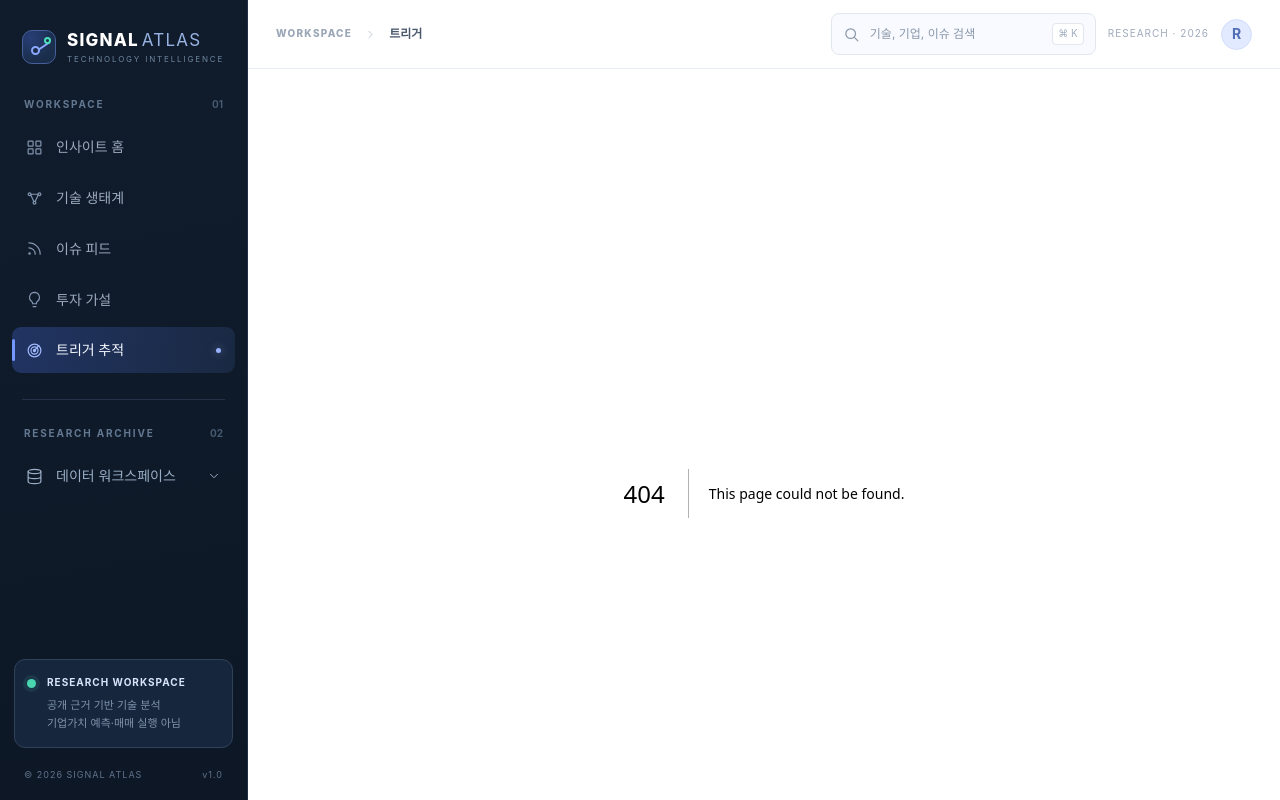
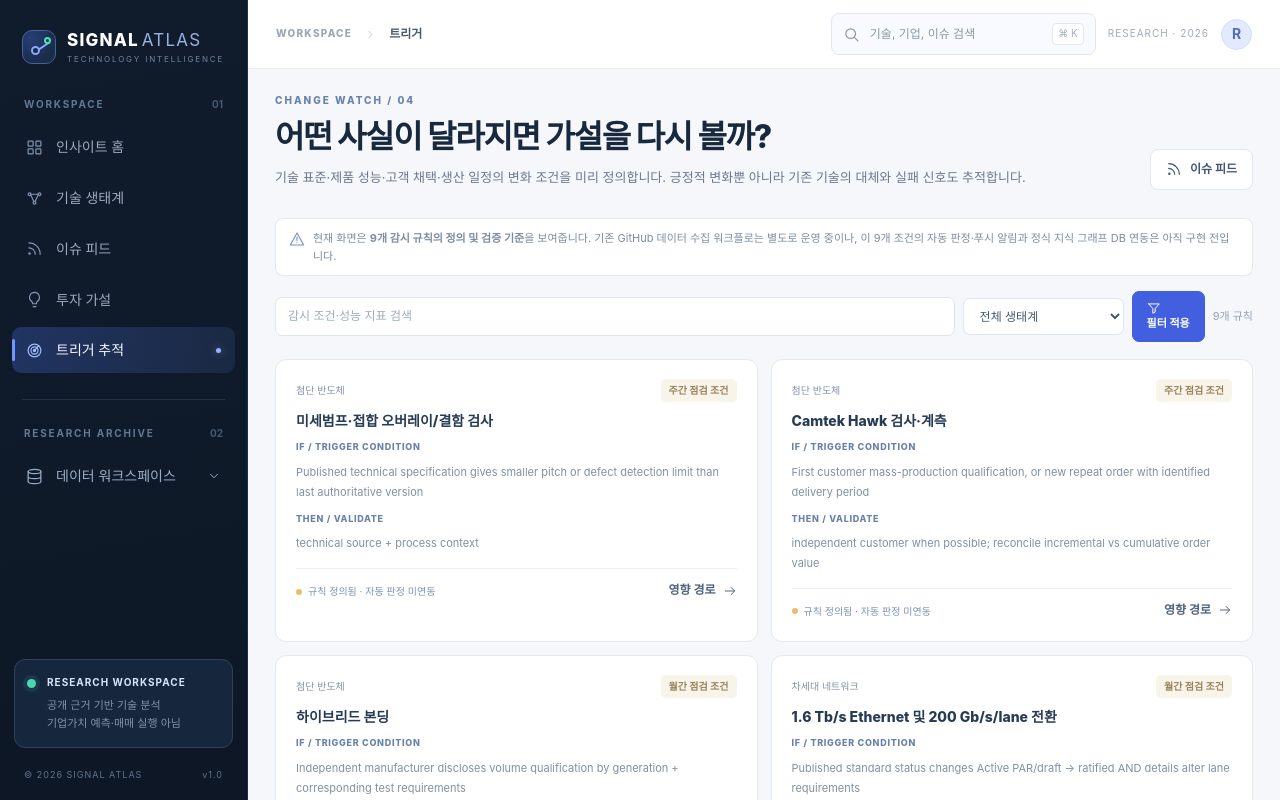
Before and after one commit to W-X-Z/WSJ-investment, a Next.js app in the folder apps/web/: page /triggers in a window 1280 px wide. Before the commit this address had no page. Shown: the top 800 px of the page. Built offline with nearby package versions, Linux system fonts and the light colour scheme.

Commit message:
Add trigger watchlist, cross-domain search and deep-linked legacy data workspace

```diff
--- /dev/null
+++ b/apps/web/src/app/triggers/page.tsx
@@ -0,0 +1,36 @@
+import Link from "next/link";
+import { Icon } from "@/components/Icon";
+import { ECOSYSTEMS, ECO_BY_ID, graphDate, nodeName, seed, type EcoId } from "@/lib/research";
+
+export const metadata={title:"트리거 추적"};
+type SP={eco?:string;q?:string};
+export default async function Triggers({searchParams}:{searchParams:Promise<SP>}){
+ const sp=await searchParams;const eco=sp.eco??"";const q=(sp.q??"").trim().toLowerCase();
+ const rows=seed.watches.filter(w=>(!eco||w.ecosystem===`eco:${eco}`)&&(!q||[w.condition,w.signal,w.target_id,w.confirmations_needed].join(" ").toLowerCase().includes(q)));
+ return <div>
+  <div className="page-head"><div><div className="page-kicker">CHANGE WATCH / 04</div><h1>어떤 사실이 달라지면 가설을 다시 볼까?</h1><p>기술 표준·제품 성능·고객 채택·생산 일정의 변화 조건을 미리 정의합니다. 긍정적 변화뿐 아니라 기존 기술의 대체와 실패 신호도 추적합니다.</p></div><Link href="/feed" className="outline-button"><Icon name="rss" size={16}/> 이슈 피드</Link></div>
+  <div className="notice-inline"><Icon name="alert" size={16}/> <span>현재 화면은 <strong>9개 감시 규칙의 정의 및 검증 기준</strong>을 보여줍니다. 기존 GitHub 데이터 수집 워크플로는 별도로 운영 중이나, 이 9개 조건의 자동 판정·푸시 알림과 정식 지식 그래프 DB 연동은 아직 구현 전입니다.</span></div>
+  <form action="/triggers" method="get" className="filterbar">
+   <input type="search" name="q" aria-label="트리거 검색" placeholder="감시 조건·성능 지표 검색" defaultValue={sp.q??""}/>
+   <select name="eco" aria-label="생태계" defaultValue={eco}><option value="">전체 생태계</option>{ECOSYSTEMS.map(e=><option key={e.id} value={e.id}>{e.title}</option>)}</select>
+   <button type="submit"><Icon name="filter" size={14}/> 필터 적용</button><span className="count">{rows.length}개 규칙</span>
+  </form>
+  <div className="watch-list">{rows.map(w=>{
+    const id=w.ecosystem.replace("eco:","") as EcoId;const e=ECO_BY_ID[id];
+    return <article className="watch-card" key={w.id}>
+      <div className="watch-card-head"><span>{e?.label??w.ecosystem}</span><span className="event-level event-level-watch">{w.cadence==="weekly"?"주간 점검 조건":"월간 점검 조건"}</span></div>
+      <div className="watch-card-title">{nodeName(w.target_id)}</div>
+      <div className="eyebrow" style={{letterSpacing:".7px",fontSize:9}}>IF / TRIGGER CONDITION</div>
+      <p>{w.condition}</p>
+      <div className="eyebrow" style={{letterSpacing:".7px",fontSize:9}}>THEN / VALIDATE</div>
+      <p>{w.confirmations_needed}</p>
+      <div className="watch-card-foot"><span className="watch-card-flag"><i/> 규칙 정의됨 · 자동 판정 미연동</span><Link href={`/ecosystems/${id}`} className="section-action">영향 경로 <Icon name="arrow-right" size={14}/></Link></div>
+    </article>;
+   })}</div>
+  <div className="section-heading"><div><div className="eyebrow">MONITORING PIPELINE</div><h2>실제 수집과 가설 판정을 분리합니다</h2><p>데이터 수집은 이미 운영 중이지만 기술 변화의 의미 판단에는 원문 비교와 교차검증이 필요합니다.</p></div></div>
+  <div className="insight-cols">
+   {[["01","수집·스냅샷","공시·표준·논문 원문을 주기적으로 확인하고 이전 버전과 비교합니다."],["02","가설 영향 분석","변화가 기술적 요구·병목·대체 기술·기업 노출에 어떻게 연결되는지 분석합니다."],["03","인간 검증 및 추적","독립 원천과 실제 고객 채택을 확인한 뒤 중요한 변화만 투자 리서치에 반영합니다."]].map(x=><div className="insight-box" key={x[0]}><div className="eyebrow">{x[0]} / WORKFLOW</div><h3>{x[1]}</h3><p>{x[2]}</p></div>)}
+  </div>
+  <div className="data-banner"><Icon name="activity" size={20}/><div><strong>GitHub Actions 기술 인텔리전스 모니터링</strong><p>정식 DB 연동 및 규칙 판정과 별개로 공개 원천 수집 작업의 실제 실행 상태·로그를 확인할 수 있습니다.</p></div><a href="https://github.com/W-X-Z/WSJ-investment/actions/workflows/technology-intelligence-monitor.yml" target="_blank" rel="noreferrer">실행 로그 <Icon name="external" size={15}/></a></div>
+ </div>;
+}
```
